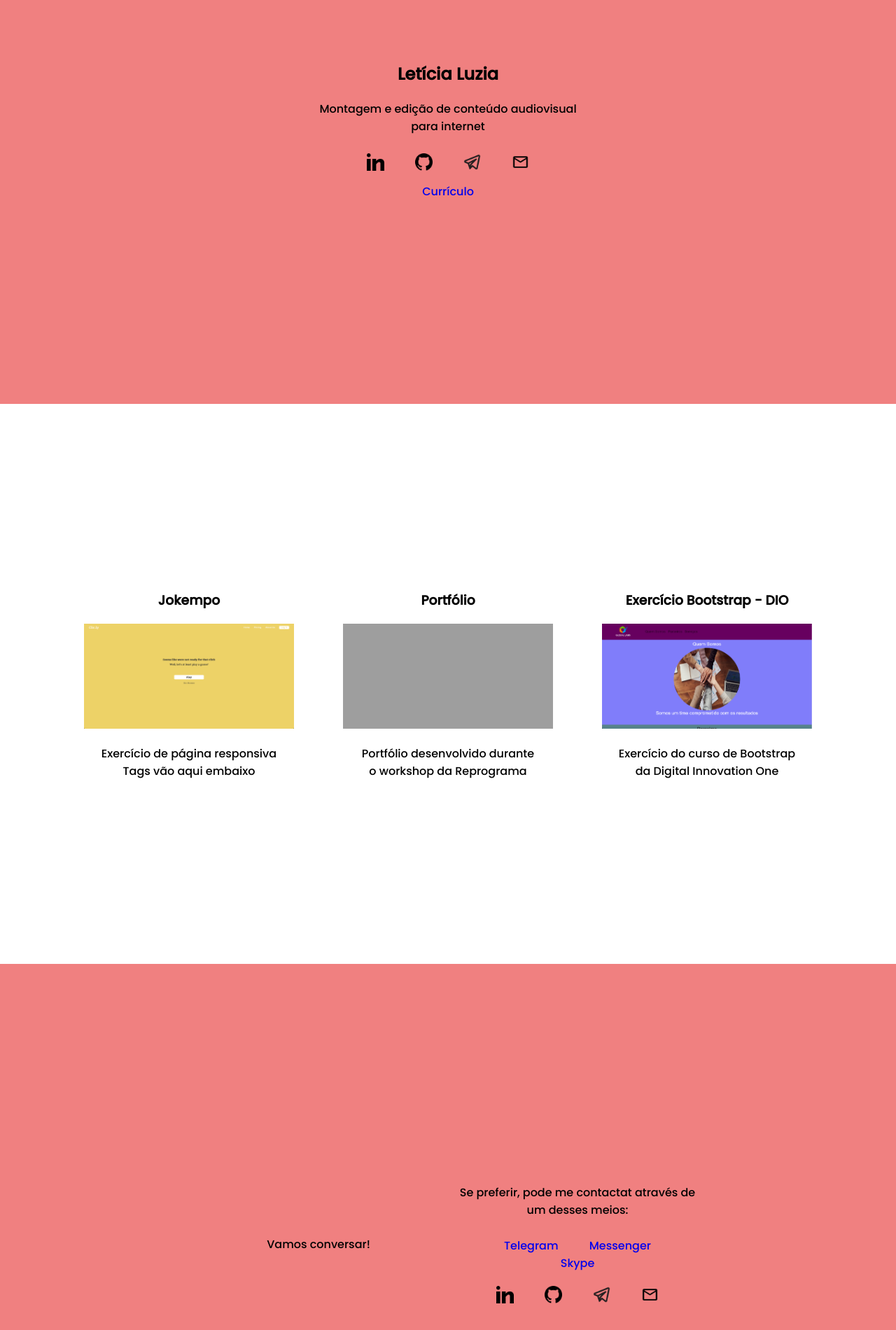
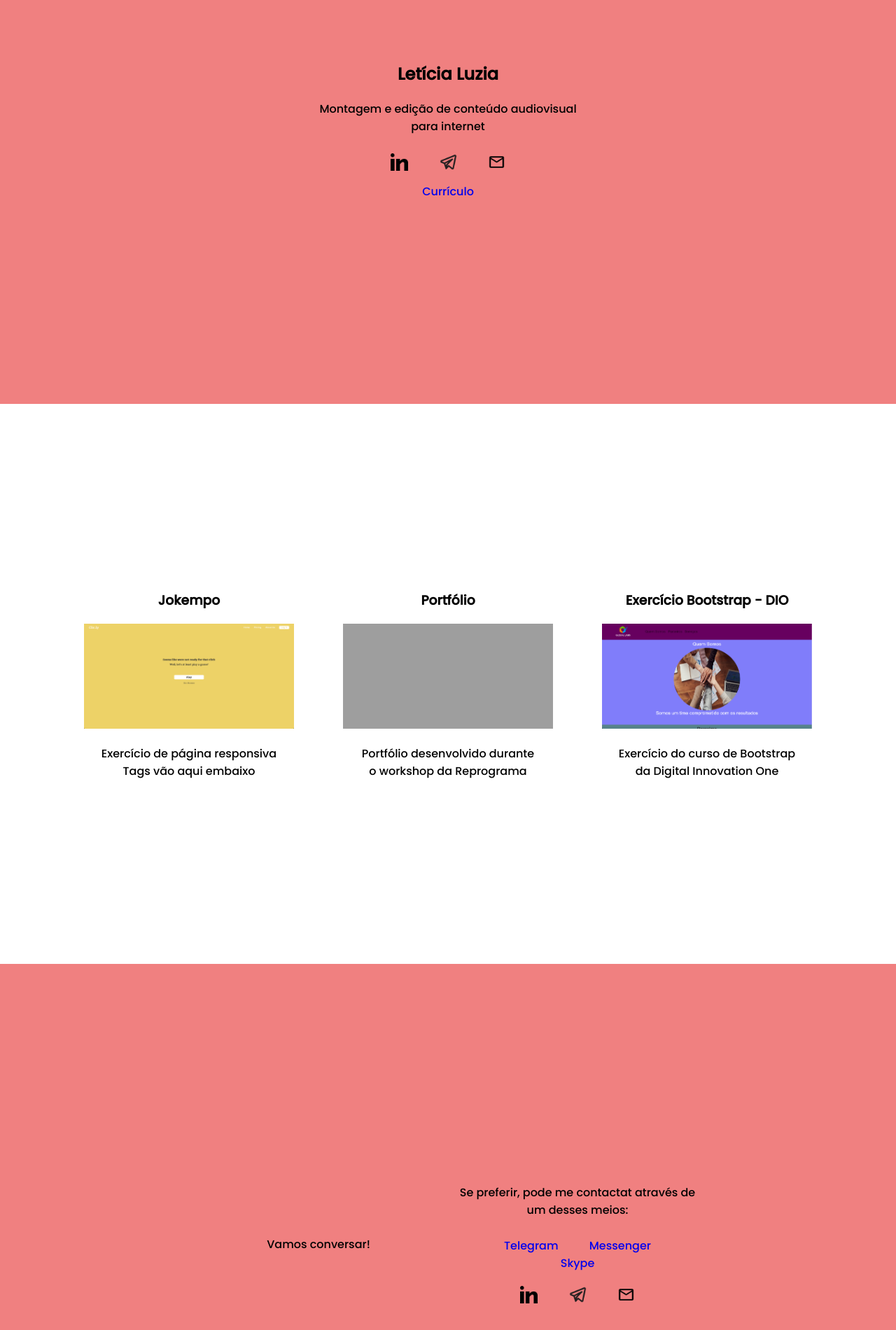
Before and after one commit to luzialeticia/portfolio, a plain HTML site: page index.html in a window 1280 px wide. Shown: the part 268-2168 px from the top of the page at 70% size. Drawn offline with Linux system fonts and the light colour scheme; grey boxes are pictures that could not be loaded.

Commit message:
Tirando os links para o github do site

```diff
--- a/index.html
+++ b/index.html
@@ -32,9 +32,6 @@
                     <ul>
                         <li>
                             <a href="https://www.linkedin.com/in/luzialeticia/"><img src="img/linkedin.png" class="icon"><!-- Linkedin --></a>
-                        </li>
-                        <li>
-                            <a href="https://github.com/luzialeticia"><img src="img/github2.png" class="icon"><!-- GitHub --></a>
                         </li>
                         <li>
                             <a href="https://t.me/luzialeticia"><img src="img/telegram.png" class="icon"><!-- Zap --></a>
@@ -132,9 +129,6 @@
                     <a href="https://www.linkedin.com/in/luzialeticia/"><img src="img/linkedin.png" class="icon"><!-- Linkedin --></a>
                 </li>
                 <li>
-                    <a href="https://github.com/luzialeticia"><img src="img/github2.png" class="icon"><!-- GitHub --></a>
-                </li>
-                <li>
                     <a href="https://t.me/luzialeticia"><img src="img/telegram.png" class="icon"><!-- Zap --></a>
                 </li>
                 <li>
```
